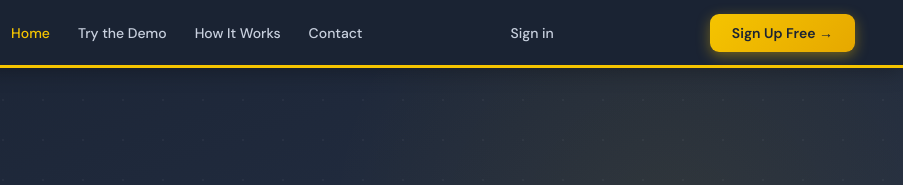
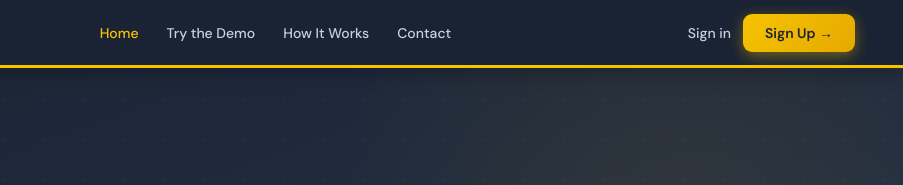
Before and after one commit to MrCawdell/TL-Landing, a plain HTML site: page index.html in a window 1280 px wide. Shown: the top 185 px of the page, 377-1280 px from the left. Drawn offline with Linux system fonts and the light colour scheme; no server answers.

Commit message:
Update index.html

```diff
--- a/index.html
+++ b/index.html
@@ -518,6 +518,7 @@ footer{background:var(--navy);border-top:3px solid var(--gold);padding:52px 48px
   nav{padding:0 20px;height:60px}
   .nav-links{display:none}
   .nav-cta{display:none}
+  .nav-sign-in{display:none}
   .hamburger{display:flex}
   .logo-text strong{font-size:16px}
   .logo-text span{display:none}
@@ -621,8 +622,10 @@ footer{background:var(--navy);border-top:3px solid var(--gold);padding:52px 48px
 
     <a onclick="showPage('contact')" id="nav-contact">Contact</a>
   </div>
- <a href="https://app.tipperlink.com/login" style="color:var(--nav-text);text-decoration:none;font-size:14px;font-weight:500;margin-right:8px">Sign in</a>
- <a href="https://app.tipperlink.com/register" class="nav-cta" style="text-decoration:none">Sign Up Free →</a>
+  <div style="display:flex;align-items:center;gap:12px">
+    <a href="https://app.tipperlink.com/login" class="nav-sign-in" style="color:var(--nav-text);text-decoration:none;font-size:14px;font-weight:500">Sign in</a>
+    <a href="https://app.tipperlink.com/register" class="nav-cta" style="text-decoration:none">Sign Up →</a>
+  </div>
   <button class="hamburger" id="hamburger" onclick="toggleMobileMenu()" aria-label="Menu">
     <span></span><span></span><span></span>
   </button>
@@ -638,7 +641,7 @@ footer{background:var(--navy);border-top:3px solid var(--gold);padding:52px 48px
   <div class="mob-divider"></div>
   <a onclick="closeMobileMenu();showPage('privacy')">Privacy Policy</a>
   <a onclick="closeMobileMenu();showPage('terms')">Terms of Use</a>
-  <button class="mob-cta" onclick="closeMobileMenu();openModal()">Register Your Interest →</button>
+  <a href="https://app.tipperlink.com/register" class="mob-cta" style="text-decoration:none;display:block;text-align:center" onclick="closeMobileMenu()">Sign Up Free →</a>
 </div>
 
 <!-- ══════════════════════════════════════════
```
